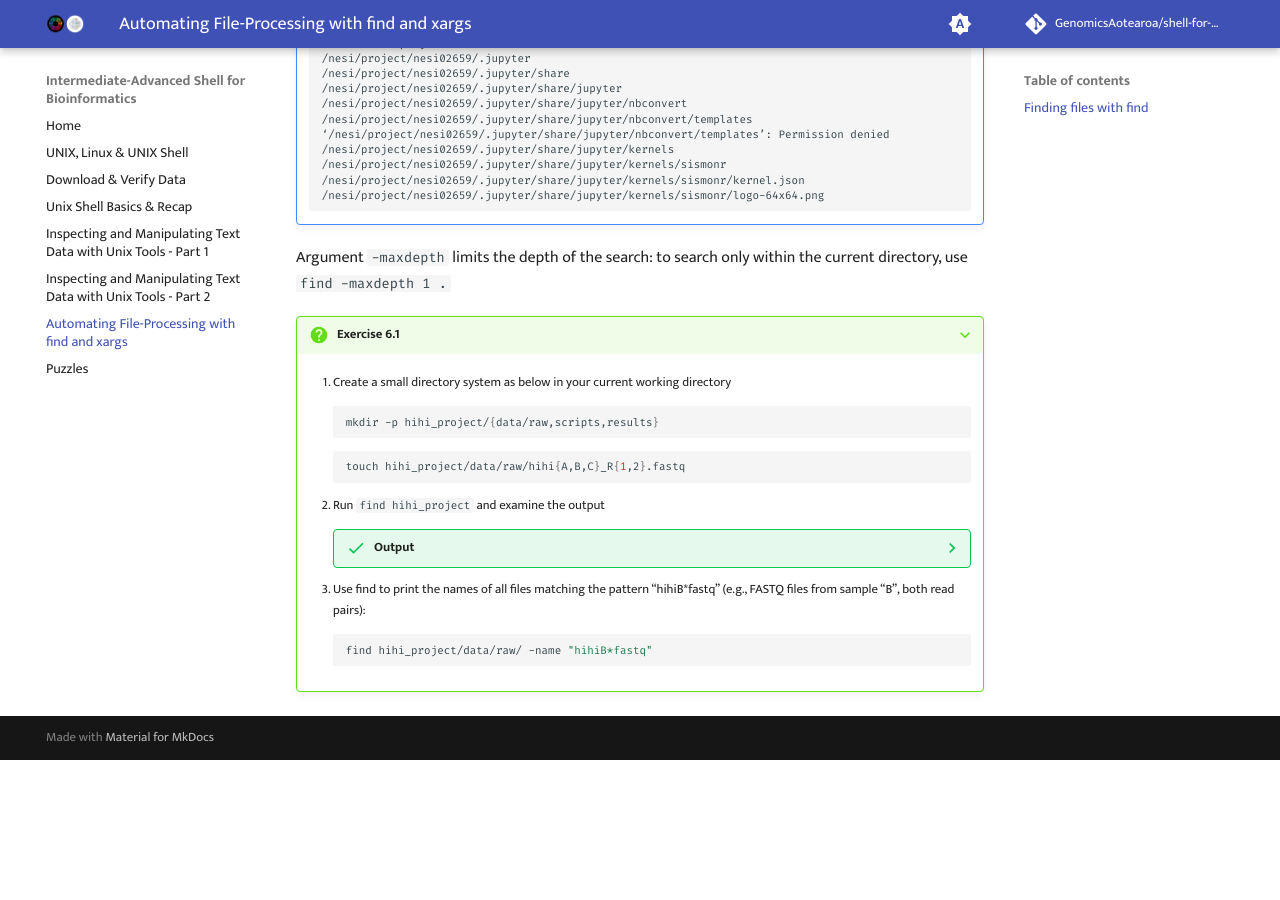
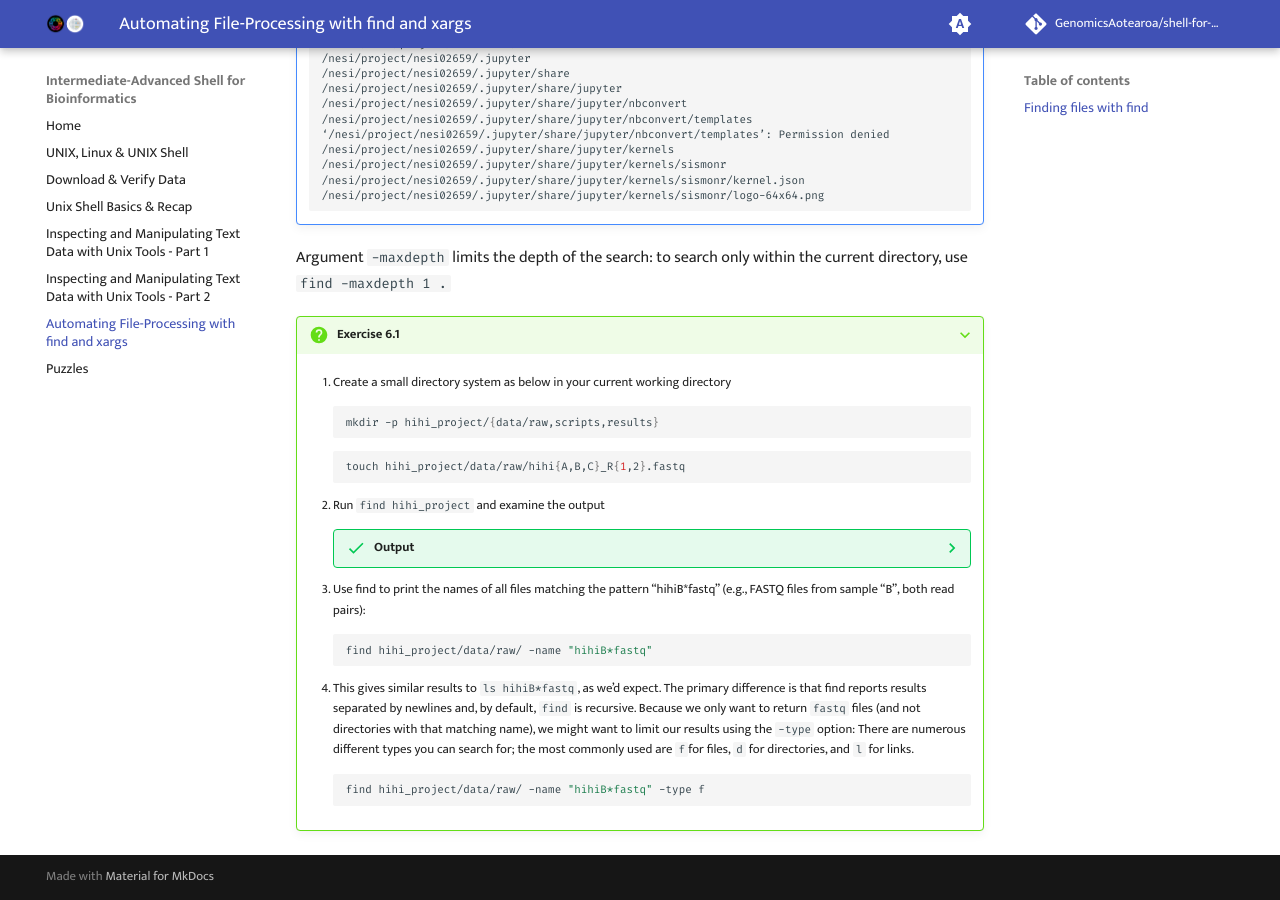
Before and after one commit to GenomicsAotearoa/shell-for-bioinformatics, an MkDocs documentation site: the page built from docs/6_automate_fileprocessing_find_xargs.md, in a window 1280 px wide and 900 px high, scrolled down 1242 px. Built offline with MkDocs 1.6.1 and Material for MkDocs 9.7.7, drawn with Linux system fonts in a browser that asks for light colours; comment, search, counter and statistics services are not loaded; before the commit the page ends 2002 px from its top, so only the background shows below that.

Commit message:
expand find

````diff
--- a/docs/6_automate_fileprocessing_find_xargs.md
+++ b/docs/6_automate_fileprocessing_find_xargs.md
@@ -86,3 +86,8 @@ Argument `-maxdepth` limits the depth of the search: to search only within the c
         ```bash
         find hihi_project/data/raw/ -name "hihiB*fastq"
         ```
+    4. This gives similar results to `ls hihiB*fastq`, as we’d expect. The primary difference is that find reports results separated by newlines and, by default, `find` is recursive. Because we only want to return `fastq` files (and not directories with that matching name), we might want to limit our results using the `-type` option: There are numerous different types you can search for; the most commonly used are `f`for files, `d` for directories, and `l` for links.
+
+        ```bash
+        find hihi_project/data/raw/ -name "hihiB*fastq" -type f
+        ```
````
